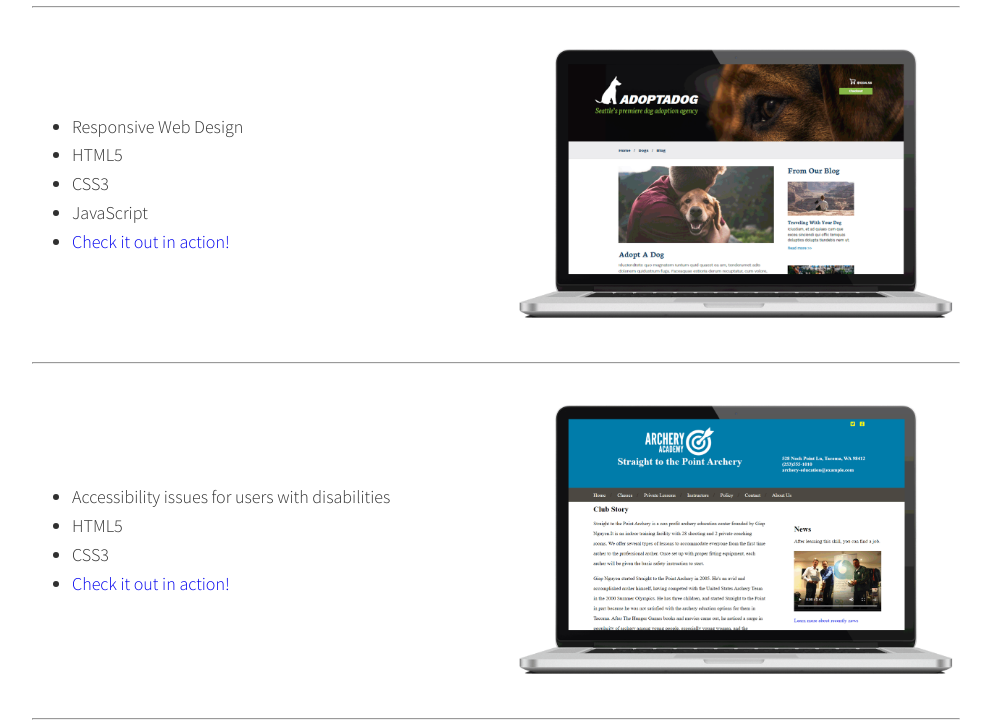
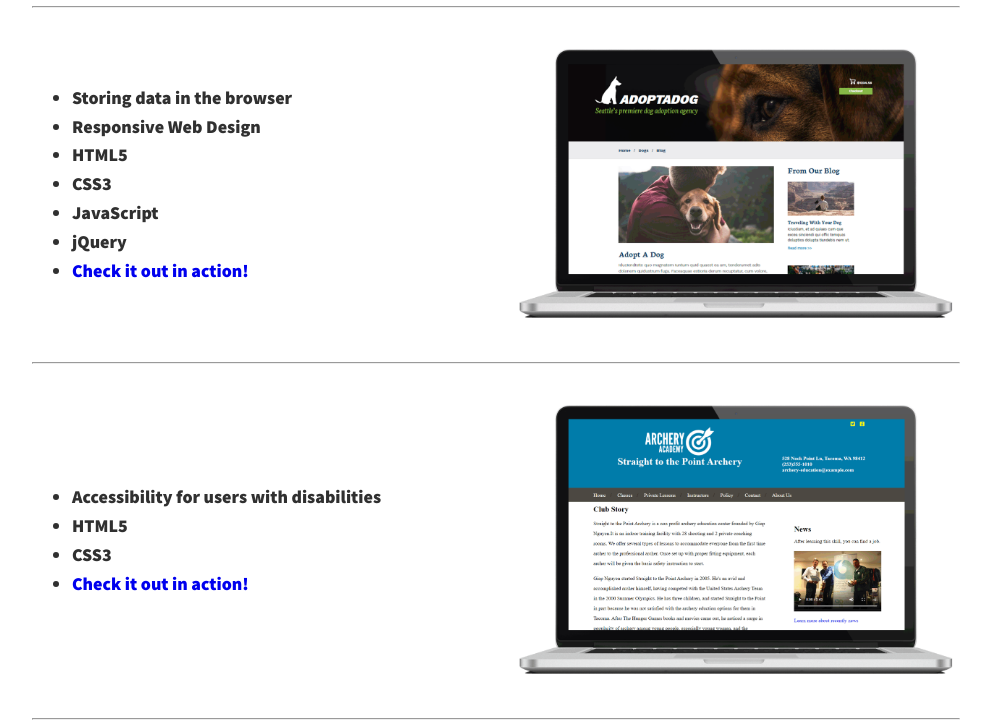
Before and after one commit to Jingting2019/portfolio, a plain HTML site: page v2/projects.html in a window 1280 px wide. Shown: the part 458-1184 px from the top of the page, without its empty margins (144-1135 px from the left). Drawn offline with nearby package versions, Linux system fonts and the light colour scheme.

Commit message:
updated the describtion of new features of dog site

```diff
--- a/v2/projects.html
+++ b/v2/projects.html
@@ -37,10 +37,12 @@
           <hr>
           <div class="portfolio-item-individual-tile">
             <ul>
+              <li>Storing data in the browser</li>
               <li>Responsive Web Design</li>
               <li>HTML5</li>
               <li>CSS3</li>
               <li>JavaScript</li>
+              <li>jQuery</li>
               <li><a href="https://jingting2019.github.io/adopt-a-dog-winter2020/">Check it out in action!</a></li>
             </ul>
             <img src="images/adopt-dog.gif" alt="">
@@ -48,7 +50,7 @@
           <hr>
           <div class="portfolio-item-individual-tile">
             <ul>
-              <li>Accessibility issues for users with disabilities</li>
+              <li>Accessibility for users with disabilities</li>
               <li>HTML5</li>
               <li>CSS3</li>
               <li><a href="https://jingting2019.github.io/lesson-08-assignment/">Check it out in action!</a></li>
--- a/v2/style/style.css
+++ b/v2/style/style.css
@@ -491,8 +491,13 @@ header {
   display: inline;
 }
 
+.portfolio-item-individual-tile li {
+  font-weight: 550;
+}
+
 .portfolio-item-individual-tile a {
   text-decoration: none;
+
 }
 
 .portfolio-item-individual-tile {
```
